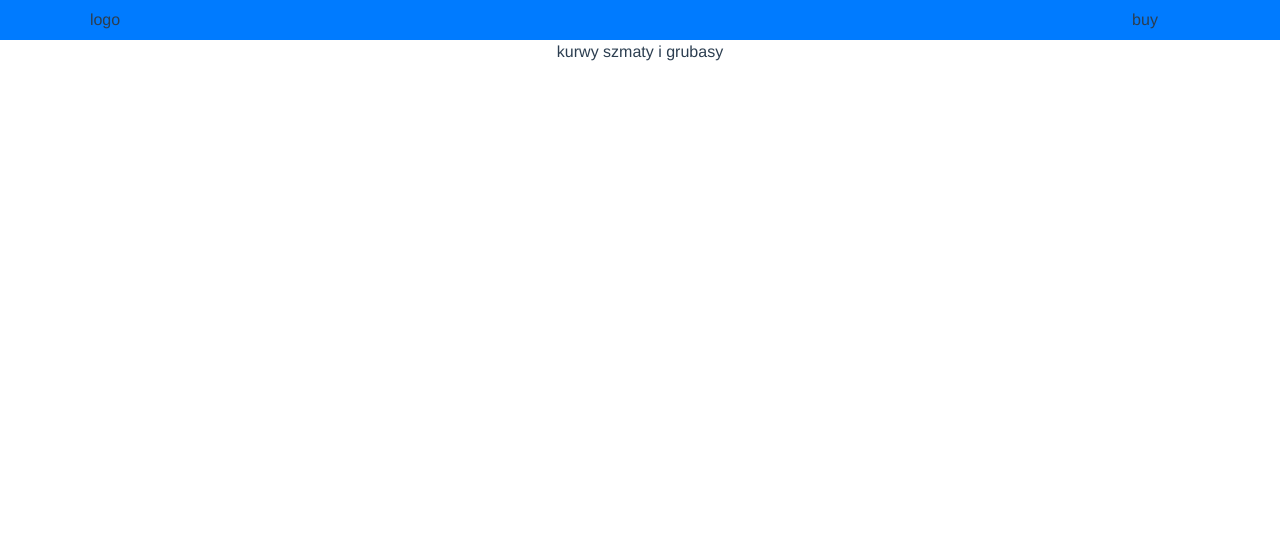
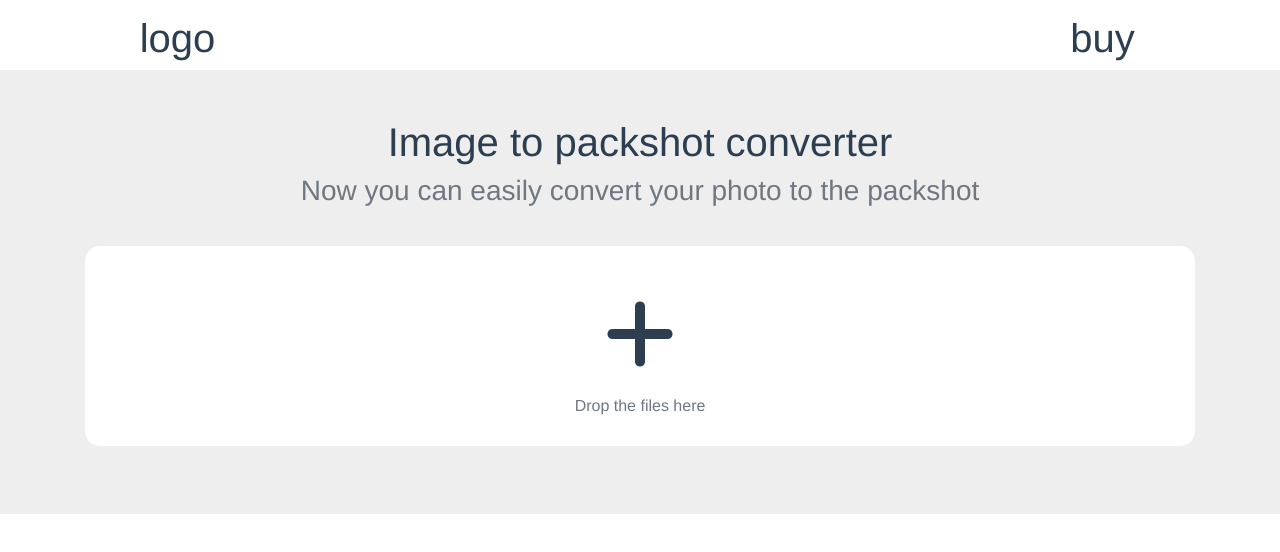
Before and after one commit to Kubor666/front-To-Cropp, a Vue app: page / in a window 1280 px wide. Shown: the top 552 px of the page. Built offline with nearby package versions, Linux system fonts and the light colour scheme.

Commit message:
First real skeleton of an app

```diff
--- a/public/index.html
+++ b/public/index.html
@@ -6,6 +6,7 @@
     <meta name="viewport" content="width=device-width,initial-scale=1.0">
     <link rel="stylesheet" href="https://stackpath.bootstrapcdn.com/bootstrap/4.4.1/css/bootstrap.min.css" integrity="sha384-Vkoo8x4CGsO3+Hhxv8T/Q5PaXtkKtu6ug5TOeNV6gBiFeWPGFN9MuhOf23Q9Ifjh" crossorigin="anonymous">
     <link rel="icon" href="<%= BASE_URL %>favicon.ico">
+    <script src="https://kit.fontawesome.com/0934f84224.js" crossorigin="anonymous"></script>
     <title><%= htmlWebpackPlugin.options.title %></title>
   </head>
   <body>
--- a/src/App.vue
+++ b/src/App.vue
@@ -1,19 +1,21 @@
 <template>
   <div id="app">
     <NavBar/>
-    <HelloWorld/>
+    <mainContainer>
+
+    </mainContainer>
 
   </div>
 </template>
 
 <script>
-import HelloWorld from './components/HelloWorld.vue'
+import mainContainer from './components/mainContainer.vue'
 import NavBar from './components/navbar.vue'
 
 export default {
   name: 'App',
   components: {
-    HelloWorld,
+    mainContainer,
     NavBar
   }
 }
@@ -26,6 +28,10 @@ export default {
   -moz-osx-font-smoothing: grayscale;
   text-align: center;
   color: #2c3e50;
+  background: #eee;
+}
+.container-mainContent{
+  max-width:100%;
 }
 
 .content{
@@ -34,24 +40,5 @@ export default {
   margin-top: 60px;
 }
 
-.navbar{
-  height: 40px;
-}
-
-.nav-middle{
-  width: 80%;
-}
-
-.nav-left{
-  width: 10%;
-}
-
-.nav-right{
-  width: 10%;
-}
-
-.nav{
-  width:100%;
-}
 
 </style>
--- a/src/components/HelloWorld.vue
+++ /dev/null
@@ -1,32 +0,0 @@
-<template>
-  <div class="hello">
-    kurwy szmaty i grubasy
-  </div>
-</template>
-
-<script>
-export default {
-  name: 'HelloWorld',
-  props: {
-    msg: String
-  }
-}
-</script>
-
-<!-- Add "scoped" attribute to limit CSS to this component only -->
-<style scoped>
-h3 {
-  margin: 40px 0 0;
-}
-ul {
-  list-style-type: none;
-  padding: 0;
-}
-li {
-  display: inline-block;
-  margin: 0 10px;
-}
-a {
-  color: #42b983;
-}
-</style>
--- /dev/null
+++ b/src/components/mainContainer.vue
@@ -0,0 +1,57 @@
+<template>
+  <div id="main-container" class="container py-5">
+    <div class="row">
+      <div class="col-2 left">
+      </div>
+      <div class="col-8 middle">
+        <h1>Image to packshot converter</h1>
+        <h3 class="secondary-text">Now you can easily convert your photo to the packshot</h3>
+      </div>
+      <div class="col-2 left">
+      </div>
+    </div>
+    <div class="row">
+      <div class="col-12 middle">
+        <div class="file-section">
+          <div class="send-file">
+            <i class="fas fa-plus fa-5x"></i>
+            <div class="regular-text">Drop the files here</div>
+          </div>
+        </div>
+      </div>
+    </div>
+  </div>
+</template>
+
+<script>
+export default {
+  name: 'mainContainer',
+  props: {
+    msg: String
+  }
+}
+</script>
+
+<style lang="scss">
+.file-section{
+  padding-top: 30px;
+  padding-bottom: 20px;
+}
+
+.secondary-text{
+  color: #6F7882;
+}
+
+.send-file{
+  background-color: #fff;
+  border-radius:15px;
+  height: 200px;
+  padding-top: 3em;
+}
+
+.regular-text{
+  color: #6F7882;
+  padding-top:20px;
+}
+
+</style>
--- a/src/components/navbar.vue
+++ b/src/components/navbar.vue
@@ -1,7 +1,8 @@
 <template>
   <div id="navi">
     <nav class="navbar navbar-dark bg-primary">
-      <div class=" row nav">
+      <div class="row nav">
+        <div class='container'>
           <div class="col-2 nav-left">
             logo
           </div>
@@ -9,6 +10,7 @@
           </div>
           <div class="col-2 nav-right">
             buy
+          </div>
         </div>
       </div>
     </nav>
@@ -22,5 +24,28 @@ export default {
 </script>
 
 <style lang="scss">
+.navbar{
+  height: 70px;
+  font-size: 2.5rem;
+}
 
+.nav-middle{
+  width: 80%;
+}
+
+.nav-left{
+  width: 10%;
+}
+
+.nav-right{
+  width: 10%;
+}
+
+.nav{
+  width:100%;
+  margin: auto;
+}
+.bg-primary{
+  background-color: #fff !important;
+}
 </style>
```
Lines whose indentation alone changed are shown as unchanged.
